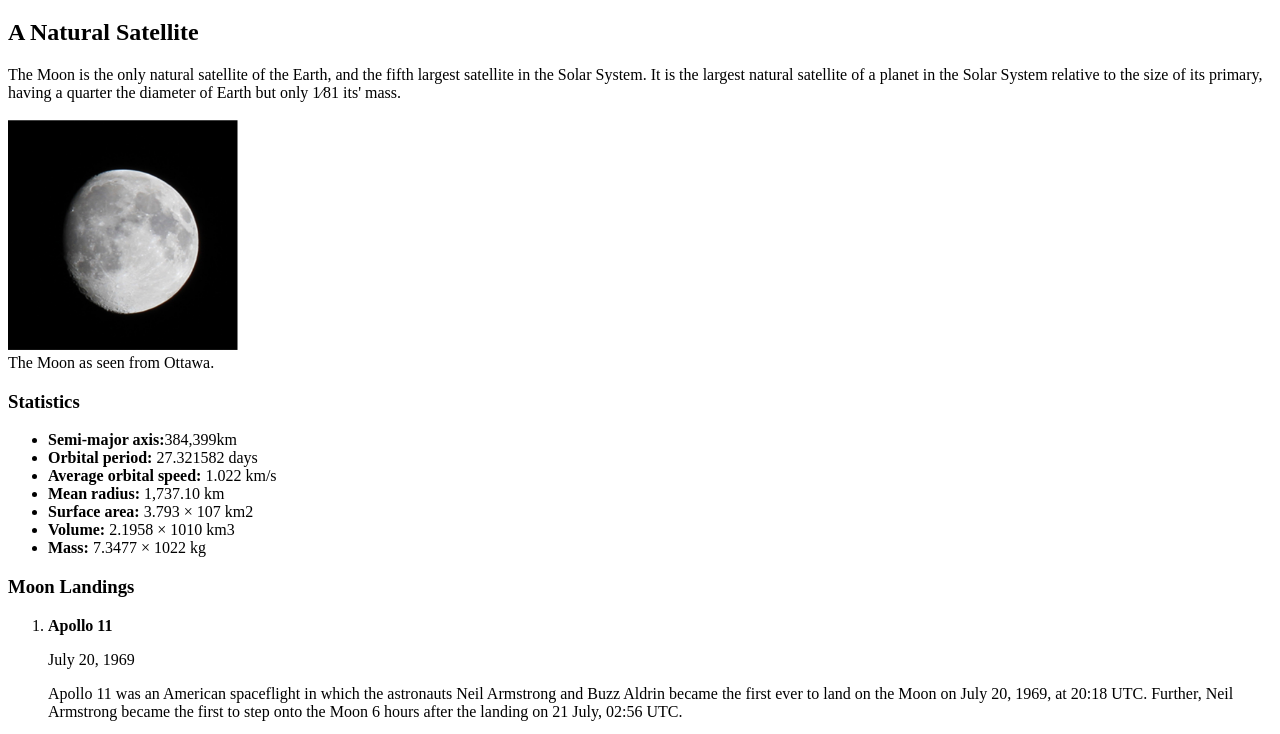
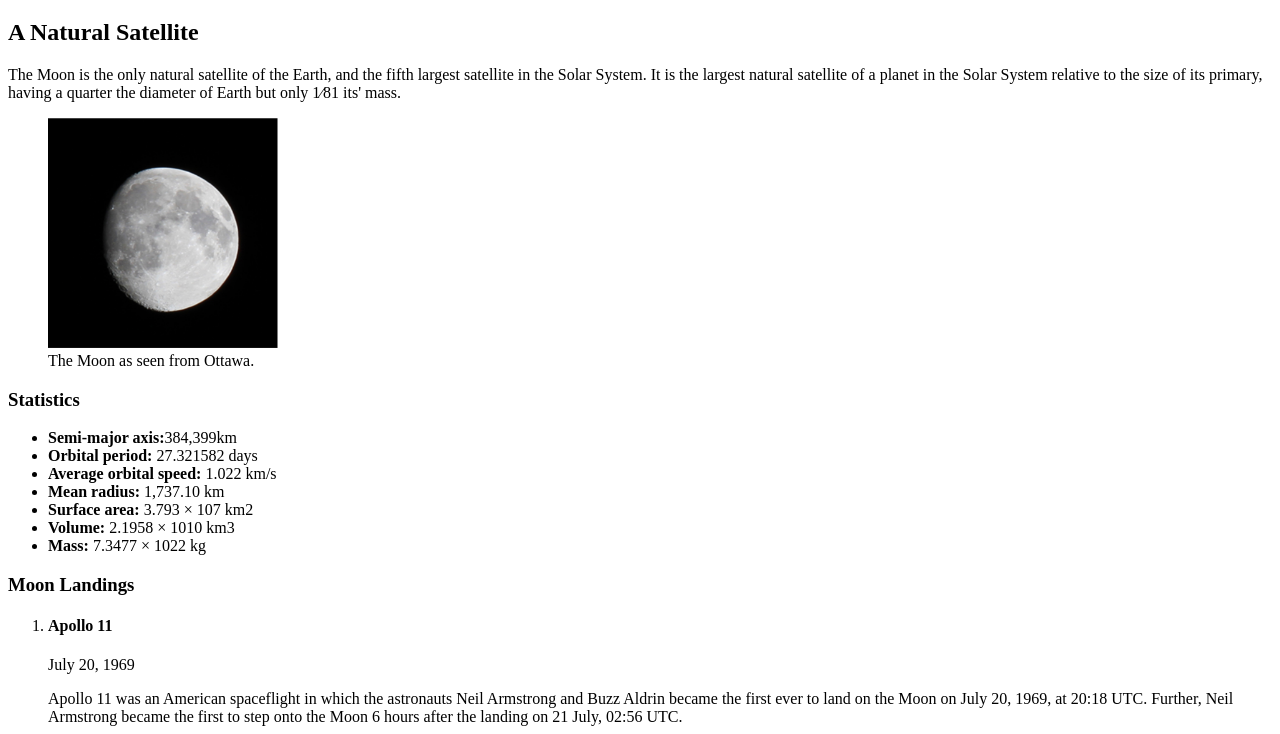
Before and after one commit to fang0055/The_Moon, a plain HTML site: page index.html in a window 1280 px wide. Shown: the part 61-795 px from the top of the page. Drawn offline with Linux system fonts and the light colour scheme.

Commit message:
add figure to code

```diff
--- a/index.html
+++ b/index.html
@@ -8,26 +8,34 @@
     <h1>The Moon</h1>
     <h2>A Natural Satellite</h2>
     <main>
-        <p>The Moon is the only natural satellite of the Earth, and the fifth largest satellite in the Solar System. It is the largest natural satellite of a planet in the Solar System relative to the size of its primary, having a quarter the diameter of Earth but only 1⁄81 its' mass.<br/><br/><img src="moon.png" height="230" width="230" alt="moon" /><br/>The Moon as seen from Ottawa.</p>
-        <p></p> <!-- need to be modified */-->
+        <p>The Moon is the only natural satellite of the Earth, and the fifth largest satellite in the Solar System. It is the largest natural satellite of a planet in the Solar System relative to the size of its primary, having a quarter the diameter of Earth but only 1⁄81 its' mass.</p>
+
+        <figure>
+           <img src="moon.png" height="230" width="230" alt="moon" />
+           <figcaption>
+               The Moon as seen from Ottawa.
+           </figcaption>
+        </figure>
+
+         <!-- need to be modified */-->
         <h3>Statistics</h3>
         <ul>
-            <li><b>Semi-major axis:</b>384,399km</li>
-            <li><b>Orbital period:</b> 27.321582 days</li>
-            <li><b>Average orbital speed:</b> 1.022 km/s</li>
-            <li><b>Mean radius:</b> 1,737.10 km</li>
-            <li><b>Surface area:</b> 3.793 × 107 km2</li>
-            <li><b>Volume:</b> 2.1958 × 1010 km3</li>
-            <li><b>Mass:</b> 7.3477 × 1022 kg</li>
+            <li><strong>Semi-major axis:</strong>384,399km</li>
+            <li><strong>Orbital period:</strong> 27.321582 days</li>
+            <li><strong>Average orbital speed:</strong> 1.022 km/s</li>
+            <li><strong>Mean radius:</strong> 1,737.10 km</li>
+            <li><strong>Surface area:</strong> 3.793 × 107 km2</li>
+            <li><strong>Volume:</strong> 2.1958 × 1010 km3</li>
+            <li><strong>Mass:</strong> 7.3477 × 1022 kg</li>
         </ul>
         <h3>Moon Landings</h3>
         <ol>
-            <li><b>Apollo 11</b></li>
+            <li><h4>Apollo 11</h4></li>
             <p><time datetime="1969-07-20">July 20, 1969</time></p>
             <p>Apollo 11 was an American spaceflight in which the astronauts Neil Armstrong and Buzz Aldrin became the first ever to land on the Moon on July 20, 1969, at 20:18 UTC. Further, Neil Armstrong became the first to step onto the Moon 6 hours after the landing on 21 July, 02:56 UTC.</p>
             <p>Source:<a href="http://en.wikipedia.org/wiki/Apollo_11">http://en.wikipedia.org/wiki/Apollo_11</a></p>
 
-            <li><b>Apollo 12</b></li>
+            <li><h4>Apollo 12</h4></li>
             <p><time datetime="1969-11-19">November 19, 1969</time></p>
             <p>Apollo 12 was the sixth manned flight in the United States Apollo program and the second to land on the Moon (an H type mission). It was launched on November 14, 1969 from the Kennedy Space Center, Florida, four months after Apollo 11. Source:<a href="http://en.wikipedia.org/wiki/Apollo_12">http://en.wikipedia.org/wiki/Apollo_12</a></p>
         </ol>
```
